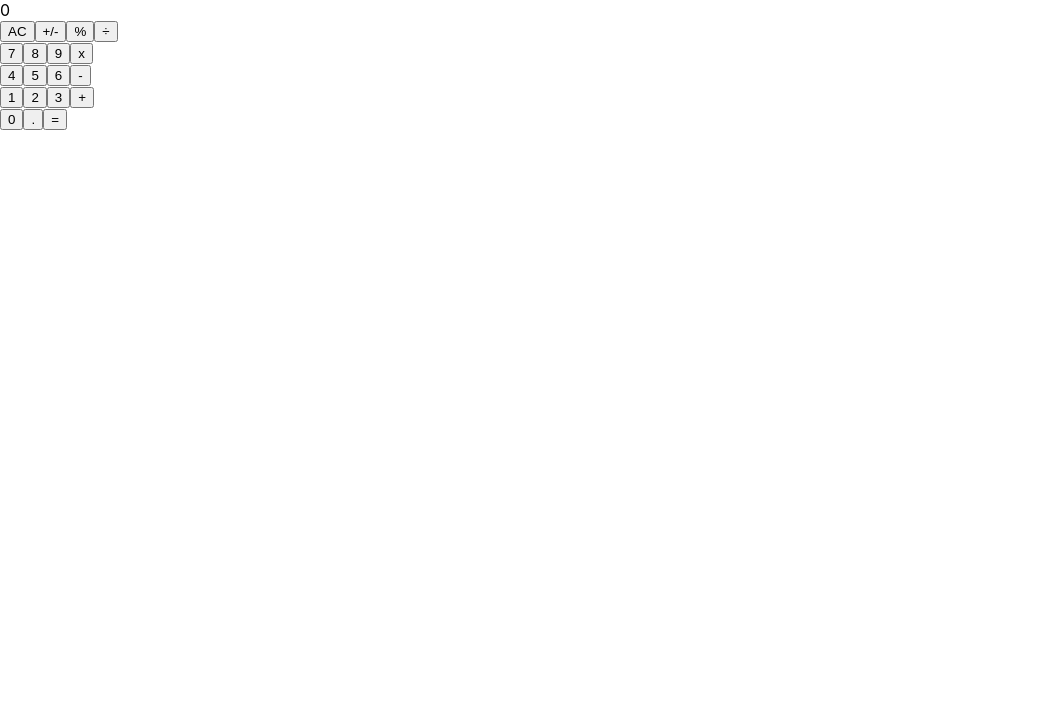
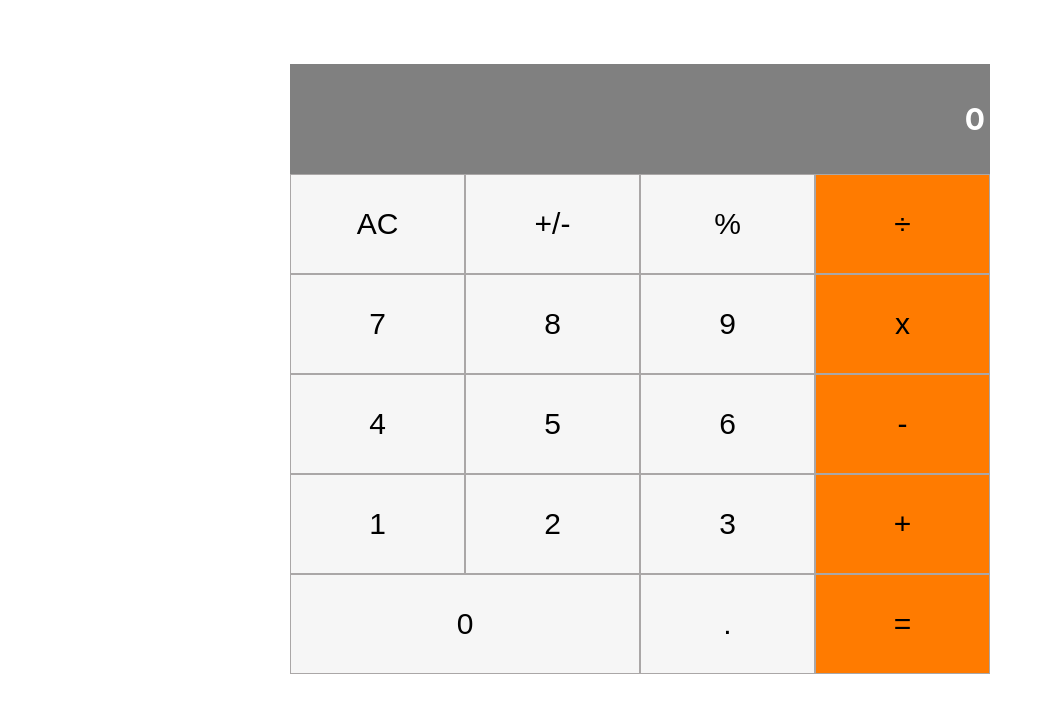
Before and after one commit to Bluette1/calculator, a React (Create React App) app: page / in a window 1280 px wide. Shown: the top 712 px of the page, without its empty margins (0-1053 px from the left). Built offline with nearby package versions, Linux system fonts and the light colour scheme.

Commit message:
Add styling

```diff
--- a/src/App.css
+++ b/src/App.css
@@ -1,39 +1,6 @@
-.App {
+#root {
+  width: 700px;
+  height: 800px;
   text-align: center;
+  margin: 5% 5%;
 }
-
-.App-logo {
-  height: 40vmin;
-  pointer-events: none;
-}
-
-@media (prefers-reduced-motion: no-preference) {
-  .App-logo {
-    animation: App-logo-spin infinite 20s linear;
-  }
-}
-
-.App-header {
-  background-color: #282c34;
-  min-height: 100vh;
-  display: flex;
-  flex-direction: column;
-  align-items: center;
-  justify-content: center;
-  font-size: calc(10px + 2vmin);
-  color: white;
-}
-
-.App-link {
-  color: #61dafb;
-}
-
-@keyframes App-logo-spin {
-  from {
-    transform: rotate(0deg);
-  }
-
-  to {
-    transform: rotate(360deg);
-  }
-}
--- /dev/null
+++ b/src/Button.css
@@ -0,0 +1,6 @@
+button {
+  flex-grow: 1;
+  flex-basis: auto;
+  font-size: 30px;
+  border: 1px solid rgb(170, 167, 167);
+}
--- /dev/null
+++ b/src/ButtonPanel.css
@@ -0,0 +1,9 @@
+.buttonGroup {
+  display: flex;
+  justify-content: space-evenly;
+  height: 100px;
+}
+
+.buttonGroup button:last-child {
+  /* background-color: #ff7b00; */
+}
--- /dev/null
+++ b/src/Display.css
@@ -0,0 +1,10 @@
+.display {
+  height: 100px;
+  background-color: rgb(128, 128, 128);
+  display: flex;
+  justify-content: flex-end;
+  align-items: center;
+  padding: 5px;
+  color: rgb(255, 255, 255);
+  font-weight: bold;
+}
--- a/src/components/Button.js
+++ b/src/components/Button.js
@@ -1,9 +1,29 @@
 import React from 'react';
 import PropTypes from 'prop-types';
+import '../Button.css';
 
-const Button = ({ value, onclick }) => <button type="button" onClick={() => onclick(value)}>{value}</button>;
+const Button = ({
+  value, onclick, wide, color,
+}) => (
+  <button
+    type="button"
+    style={{
+      width: value === '0' ? '50%' : wide,
+      backgroundColor: color,
+    }}
+    onClick={() => onclick(value)}
+  >
+    {value}
+  </button>
+);
 
 Button.propTypes = { value: PropTypes.string.isRequired };
 Button.propTypes = { onclick: PropTypes.func.isRequired };
+Button.propTypes = { wide: PropTypes.func.isRequired };
+Button.propTypes = { color: PropTypes.string };
+
+Button.defaultProps = {
+  color: '#ff7b00',
+};
 
 export default Button;
--- a/src/components/ButtonPanel.js
+++ b/src/components/ButtonPanel.js
@@ -1,14 +1,16 @@
 import React from 'react';
 import PropTypes from 'prop-types';
 import Button from './Button';
+import '../ButtonPanel.css';
 
 const ButtonPanel = props => {
   const { itemList, handleClick } = props;
+  const lastButtons = ['=', '+', 'x', '÷', '-'];
   return (
-    <div>
+    <div className="buttonGroup">
       {itemList.map(item => (
         <React.Fragment key={item}>
-          <Button value={item} onclick={handleClick} />
+          <Button value={item} onclick={handleClick} wide="25%" color={lastButtons.includes(item) ? undefined : '#f6f6f6'} />
         </React.Fragment>
       ))}
     </div>
--- a/src/components/Display.js
+++ b/src/components/Display.js
@@ -1,5 +1,6 @@
 import React from 'react';
 import PropTypes from 'prop-types';
+import '../Display.css';
 
 const Display = props => {
   const { result, error } = props;
--- a/src/index.css
+++ b/src/index.css
@@ -1,5 +1,11 @@
+@import-normalize; /* bring in normalize.css styles */
+
 body {
   margin: 0;
+  display: flex;
+  justify-content: center;
+  align-content: center;
+  font-size: 30px;
   font-family:
     -apple-system,
     BlinkMacSystemFont,
@@ -15,13 +21,3 @@ body {
   -webkit-font-smoothing: antialiased;
   -moz-osx-font-smoothing: grayscale;
 }
-
-code {
-  font-family:
-    source-code-pro,
-    Menlo,
-    Monaco,
-    Consolas,
-    'Courier New',
-    monospace;
-}
--- a/src/index.js
+++ b/src/index.js
@@ -1,11 +1,12 @@
 import React from 'react';
 import ReactDOM from 'react-dom';
 import './index.css';
+import './App.css';
 import App from './components/App';
 
 ReactDOM.render(
   <React.StrictMode>
-    <App />
+    <App className="App" />
   </React.StrictMode>,
   document.getElementById('root'),
 );
```
